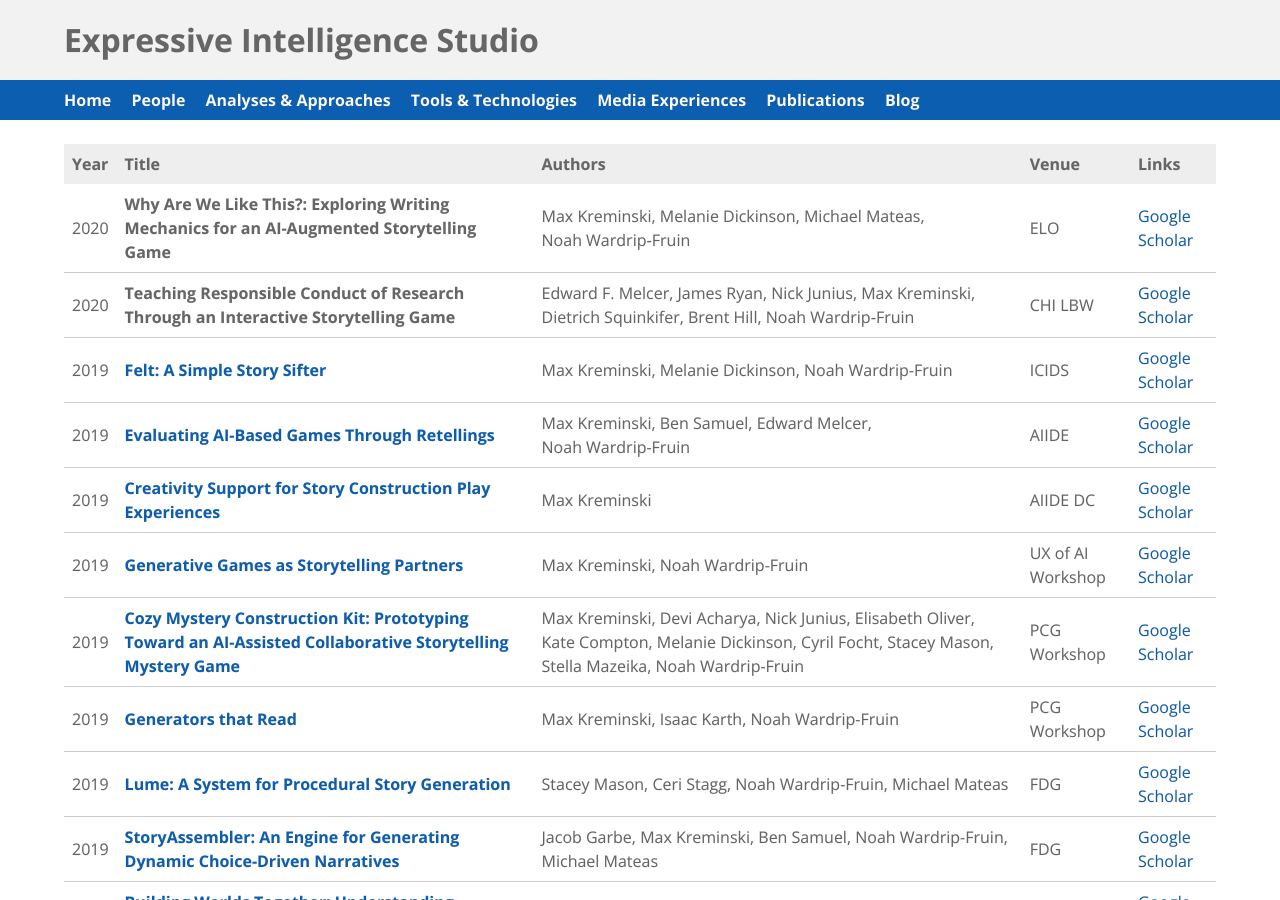
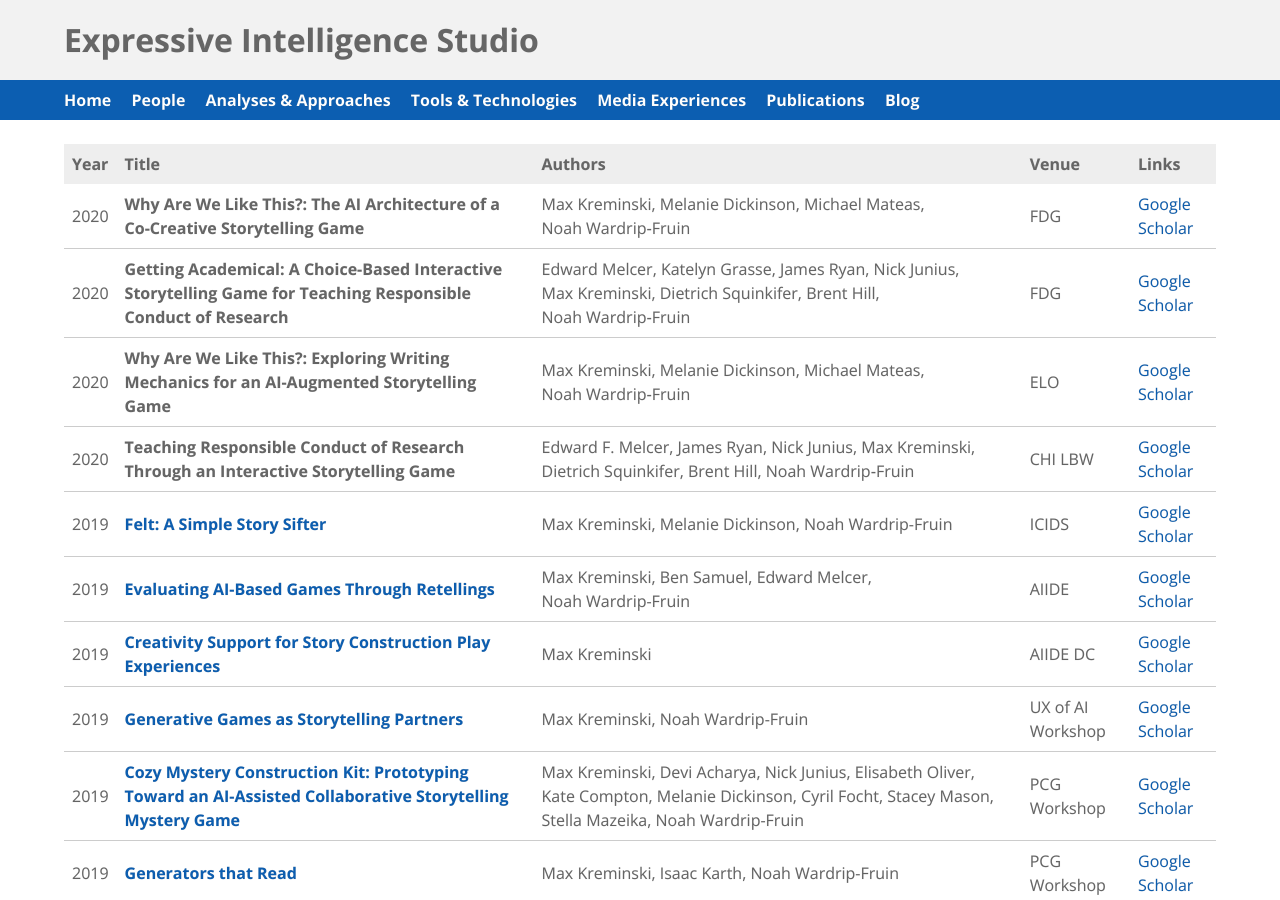
Before and after one commit to ExpressiveIntelligence/expressiveintelligence.github.io, a Jekyll site: the page built from publications/index.html, in a window 1280 px wide and 900 px high. Built offline with Jekyll 4.4.1, drawn with Linux system fonts in a browser that asks for light colours.

Commit message:
Add FDG 2020 WAWLT and RCR papers

```diff
--- a/_data/publications.json
+++ b/_data/publications.json
@@ -1,4 +1,20 @@
 [
+{
+  "title": "Why Are We Like This?: The AI Architecture of a Co-Creative Storytelling Game",
+  "url": "",
+  "authors": ["Max Kreminski", "Melanie Dickinson", "Michael Mateas", "Noah&nbsp;Wardrip&#8209;Fruin"],
+  "year": "2020",
+  "venue": "FDG",
+  "venue_long": "Foundations of Digital Games"
+},
+{
+  "title": "Getting Academical: A Choice-Based Interactive Storytelling Game for Teaching Responsible Conduct of Research",
+  "url": "",
+  "authors": ["Edward Melcer", "Katelyn Grasse", "James Ryan", "Nick Junius", "Max Kreminski", "Dietrich Squinkifer", "Brent Hill", "Noah&nbsp;Wardrip&#8209;Fruin"],
+  "year": "2020",
+  "venue": "FDG",
+  "venue_long": "Foundations of Digital Games"
+},
 {
   "title": "Why Are We Like This?: Exploring Writing Mechanics for an AI-Augmented Storytelling Game",
   "url": "",
```
Also changed, not shown: 1 other file.
